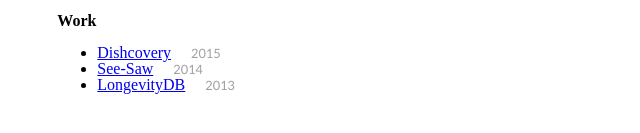
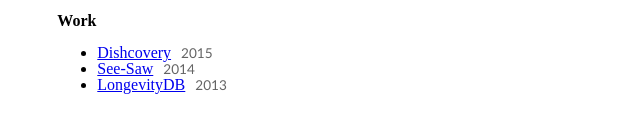
Before and after one commit to jimivyas/jimivyas.github.io, a plain HTML site: page index.html in a window 1280 px wide. Shown: the part 397-530 px from the top of the page, 84-724 px from the left. Drawn offline with Linux system fonts and the light colour scheme.

Commit message:
change year spacing n color

```diff
--- a/style.css
+++ b/style.css
@@ -70,10 +70,10 @@
 
 em {
 	font-family: "Gill Sans", "Gill Sans MT", Calibri, sans-serif;
-	font-size: 0.8em;
-	color: rgb(160,160,160);
+	font-size: 0.85em;
+	color: rgb(100,100,100);
 	font-weight: 400;
-	margin-left: 20px;
+	margin-left: 10px;
 	font-style: normal;
 }
 
```
